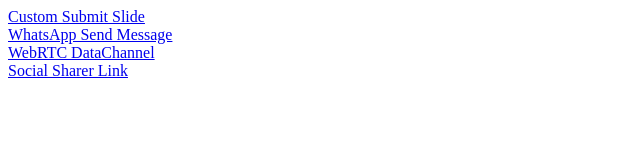
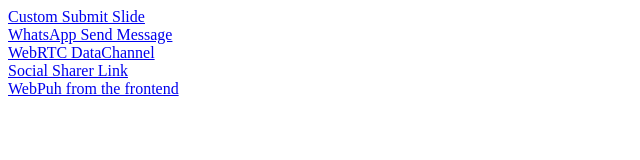
Before and after one commit to subversivo58/lab, a plain HTML site: page index.html in a window 1280 px wide. Shown: the whole page, without its empty margins (0-640 px from the left). Drawn offline with Linux system fonts and the light colour scheme.

Commit message:
add webpush test

```diff
--- a/index.html
+++ b/index.html
@@ -16,5 +16,7 @@
     <a href="/lab/webrtc-channel.html" rel="nofollow" target="_blank">WebRTC DataChannel</a>
     <br>
     <a href="/lab/social-share-link.html" rel="nofollow" target="_blank">Social Sharer Link</a>
+    <br>
+    <a href="/lab/webpush-test.html" rel="nofollow" target="_blank">WebPuh from the frontend</a>
 </body>
 </html>
```
